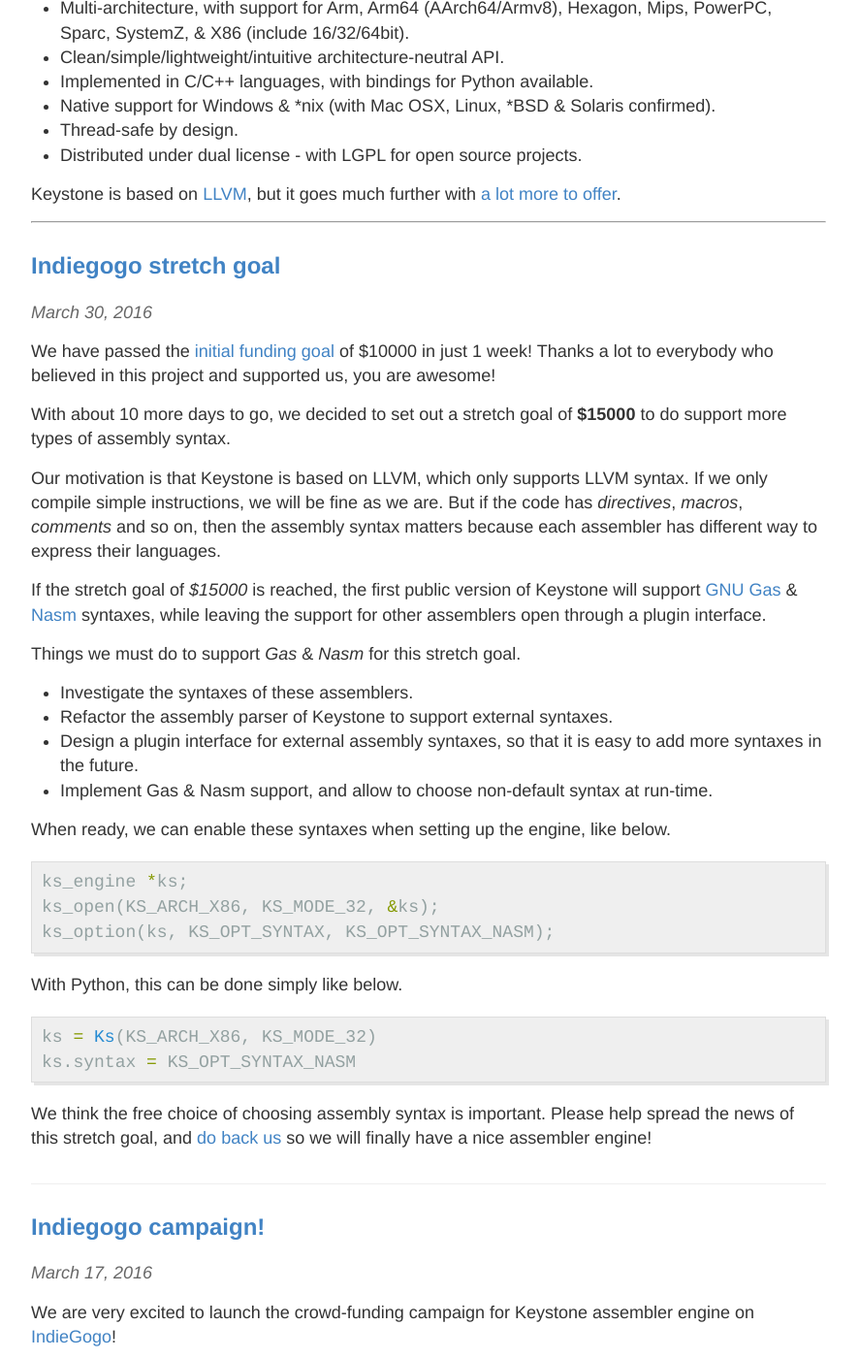
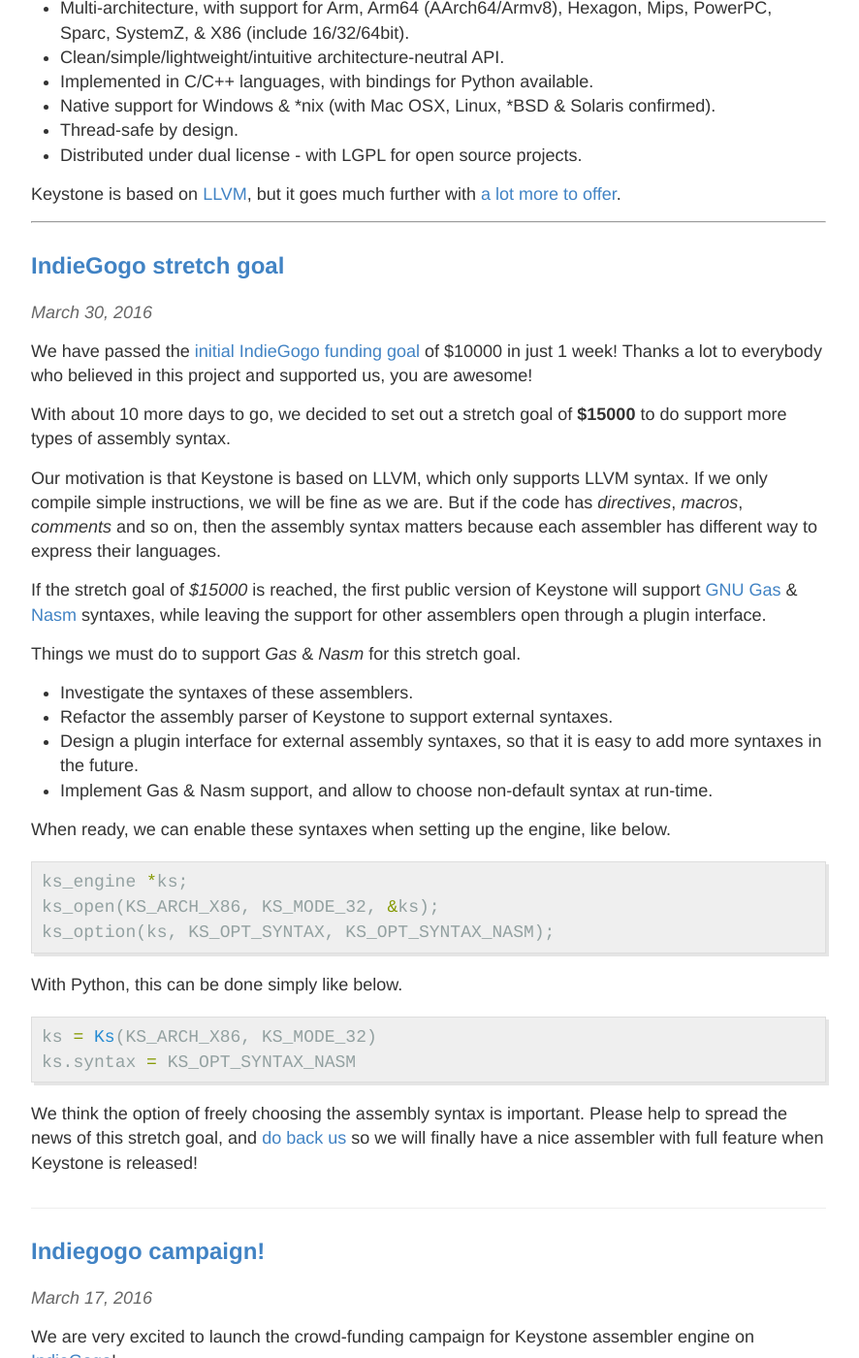
Before and after one commit to keystone-engine/keystone-engine.github.io, a Jekyll site: the page built from index.html, in a window 1280 px wide and 1400 px high, scrolled down 255 px. Shown: the whole window at 97% size, without its empty margins (198-1084 px from the left). Built offline with Jekyll 4.4.1, drawn with Linux system fonts in a browser that asks for light colours.

Commit message:
update indiegogo2

```diff
--- a/_posts/2016-03-30-indiegogo2.md
+++ b/_posts/2016-03-30-indiegogo2.md
@@ -1,10 +1,10 @@
 ---
 layout: post
-title: Indiegogo stretch goal
+title: IndieGogo stretch goal
 tag: news
 ---
 
-We have passed the [initial funding goal](https://igg.me/at/keystone/) of $10000 in just 1 week! Thanks a lot to everybody who believed in this project and supported us, you are awesome!
+We have passed the [initial IndieGogo funding goal](https://igg.me/at/keystone/) of $10000 in just 1 week! Thanks a lot to everybody who believed in this project and supported us, you are awesome!
 
 With about 10 more days to go, we decided to set out a stretch goal of **$15000** to do support more types of assembly syntax.
 
@@ -34,4 +34,4 @@
 ks.syntax = KS_OPT_SYNTAX_NASM
 {% endhighlight %}
 
-We think the free choice of choosing assembly syntax is important. Please help spread the news of this stretch goal, and [do back us](https://igg.me/at/keystone/) so we will finally have a nice assembler engine!
+We think the option of freely choosing the assembly syntax is important. Please help to spread the news of this stretch goal, and [do back us](https://igg.me/at/keystone/) so we will finally have a nice assembler with full feature when Keystone is released!
```
